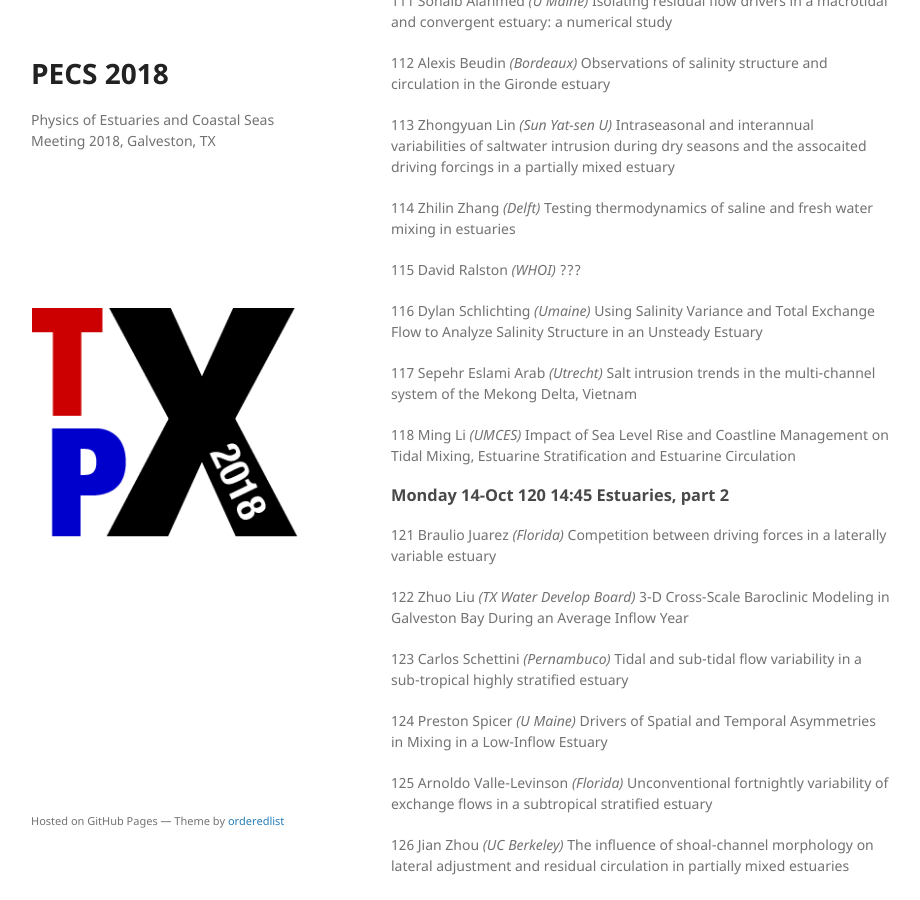
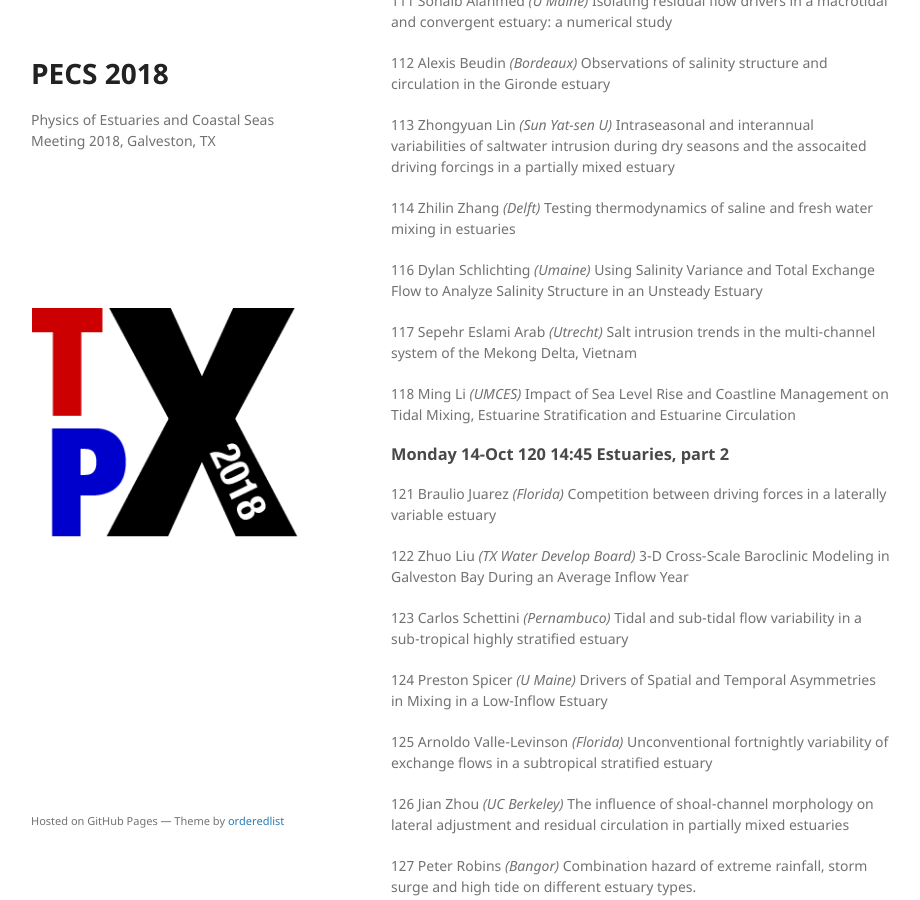
Before and after one commit to pecs2018/pecs2018.github.io, a Jekyll site: the page built from program.md, in a window 1280 px wide and 900 px high, scrolled down 7055 px. Shown: the whole window, without its empty margins (179-1099 px from the left). Built offline with Jekyll 4.4.1, drawn with Linux system fonts in a browser that asks for light colours; some of the changed text lies outside the part shown.

Commit message:
Removed poster ??? for Dave and Rob

```diff
--- a/program.md
+++ b/program.md
@@ -281,8 +281,6 @@ Poster board dimensions are 32" wide by 64" tall (about 0.8 x 1.6 meters).
 
 114	Zhilin	Zhang 	*(Delft)*	Testing thermodynamics of saline and fresh water mixing in estuaries
 
-115	David	Ralston	*(WHOI)*	???
-
 116	Dylan	Schlichting	*(Umaine)*	Using Salinity Variance and Total Exchange Flow to Analyze Salinity Structure in an Unsteady Estuary
 
 117	Sepehr	Eslami Arab	*(Utrecht)*	Salt intrusion trends in the multi-channel system of the Mekong Delta, Vietnam
```
Also changed, not shown: other parts of program.md (+0 -2 lines).
